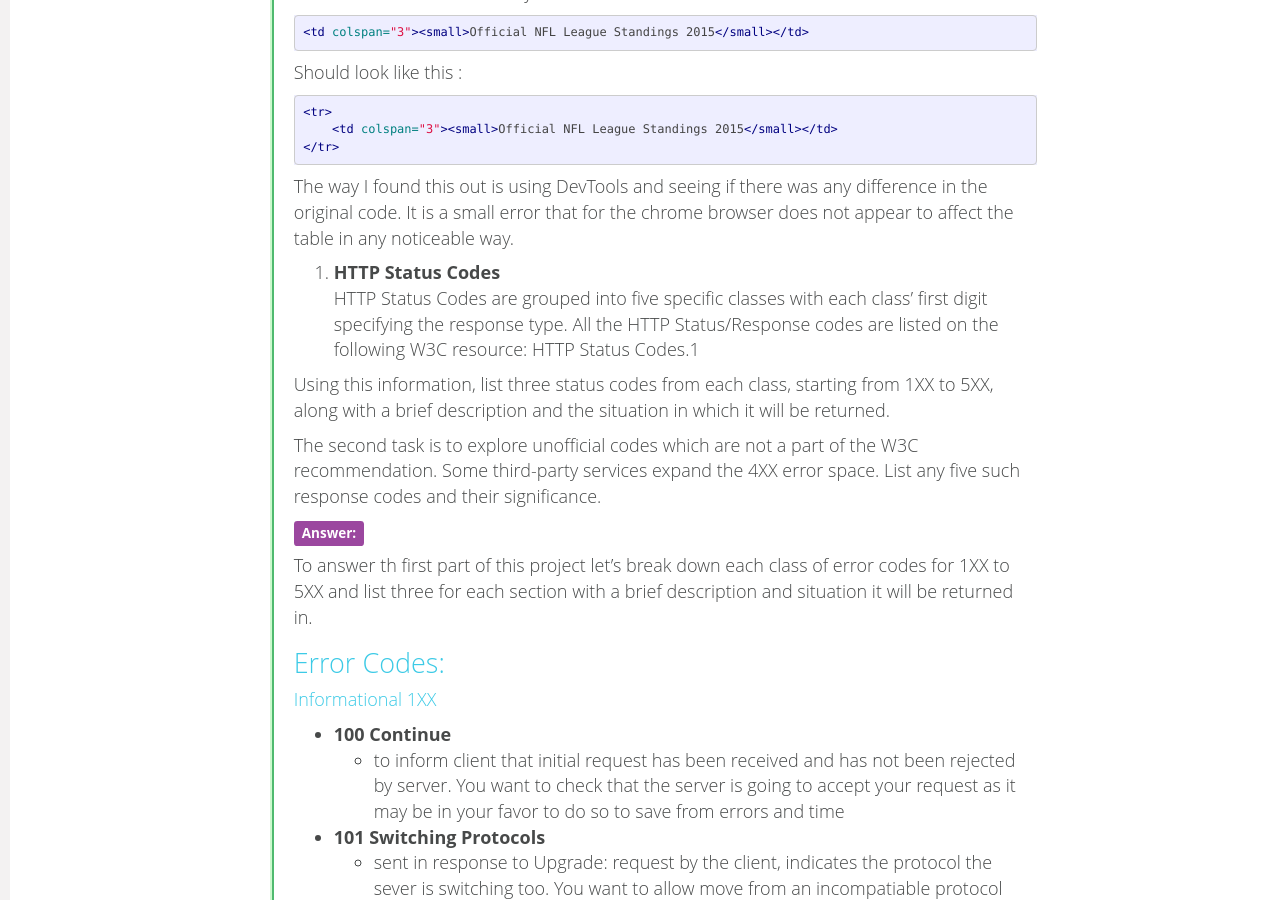
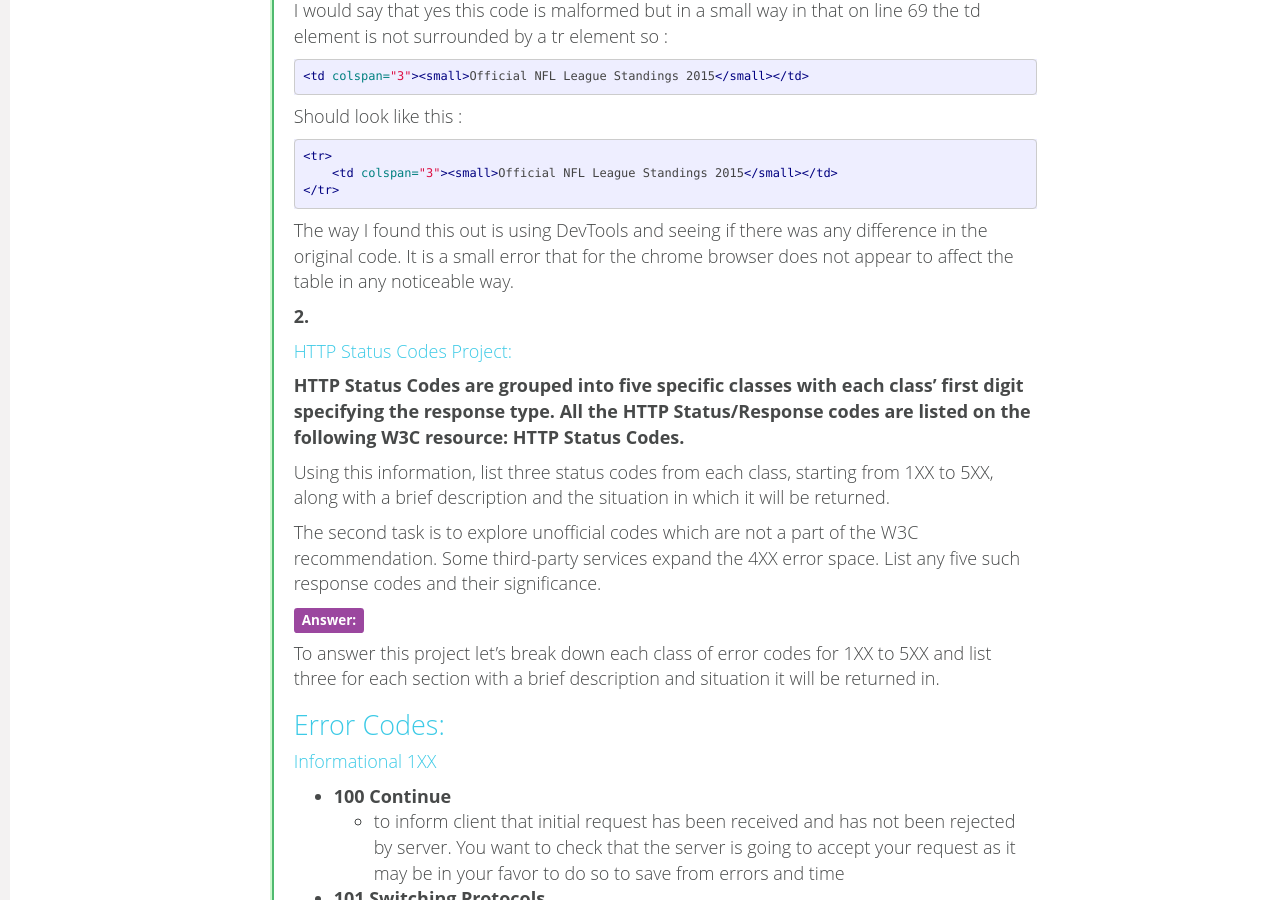
Before and after one commit to OscarRobertRodriguez/projectsModernDeveloper, a Jekyll site: the page built from _posts/2016-12-06-architecture.md, in a window 1280 px wide and 900 px high, scrolled down 3245 px. Built offline with Jekyll 4.4.1, drawn with Linux system fonts in a browser that asks for light colours; some of the changed text lies outside the part shown.

Commit message:
made changes

````diff
--- a/_posts/2016-12-06-architecture.md
+++ b/_posts/2016-12-06-architecture.md
@@ -4,8 +4,9 @@
 ---
 <h1 style="color:#3CCAE6">Projects</h1>
 
-1. **Page Rendering** <br>
-Analyze the HTML code given below and parse it to identify all the tokens. Create a DOM tree for the same HTML code. Is the HTML code malformed? Provide justification with proper reasoning. The HTML code to be used is given below.
+**1.**
+<p style="color:#3CCAE6">Page Rendering</p>
+<p style="font-weight: bold">Analyze the HTML code given below and parse it to identify all the tokens. Create a DOM tree for the same HTML code. Is the HTML code malformed? Provide justification with proper reasoning. The HTML code to be used is given below.</p>
 
  <h2 style="color:#3CCAE6">Provided Code For Project:</h2>
 ```html
@@ -199,8 +200,9 @@
 The way I found this out is using DevTools and seeing if there was any difference in the original code. It is a small error that for the chrome browser does not appear to affect the table in any noticeable way.
 
 
-2. **HTTP Status Codes**<br>
-HTTP Status Codes are grouped into five specific classes with each class’ first digit specifying the response type. All the HTTP Status/Response codes are listed on the following W3C resource: HTTP Status Codes.1
+**2.**
+<p style="color:#3CCAE6">HTTP Status Codes Project:</p>
+<p style="font-weight: bold">HTTP Status Codes are grouped into five specific classes with each class’ first digit specifying the response type. All the HTTP Status/Response codes are listed on the following W3C resource: HTTP Status Codes.</p>
 
 Using this information, list three status codes from each class, starting from 1XX to 5XX, along with a brief description and the situation in which it will be returned.
 
@@ -209,7 +211,7 @@
 
 <span class="label label-warning">Answer:</span><br>
 
-To answer th first part of this project let's break down each class of error codes for 1XX to 5XX and list three for each section with a brief description and situation it will be returned in.
+To answer this project let's break down each class of error codes for 1XX to 5XX and list three for each section with a brief description and situation it will be returned in.
 
 
  <h2 style="color:#3CCAE6">Error Codes:</h2>
````
Also changed, not shown: other parts of _posts/2016-12-06-architecture.md (+1 -1 lines).
